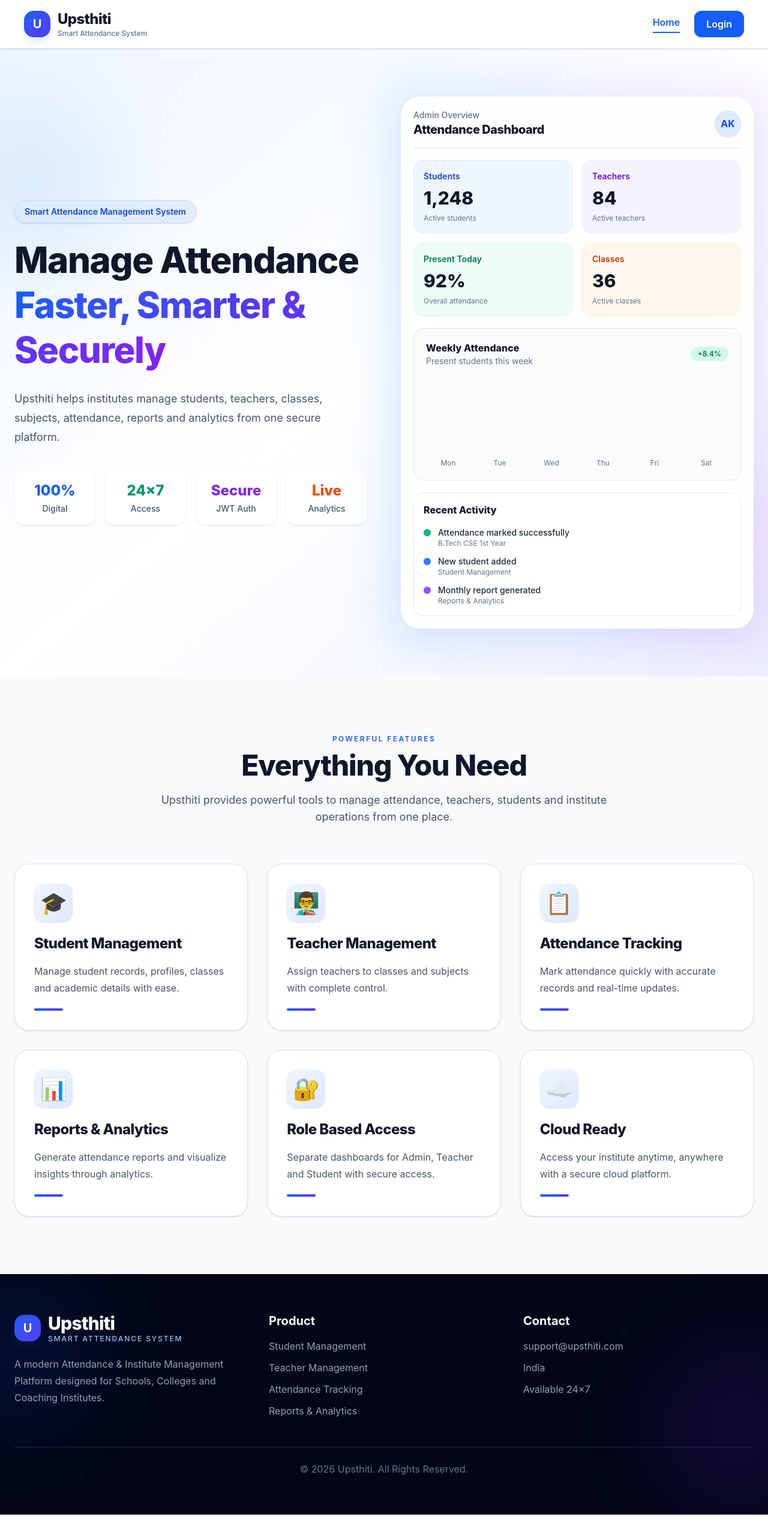
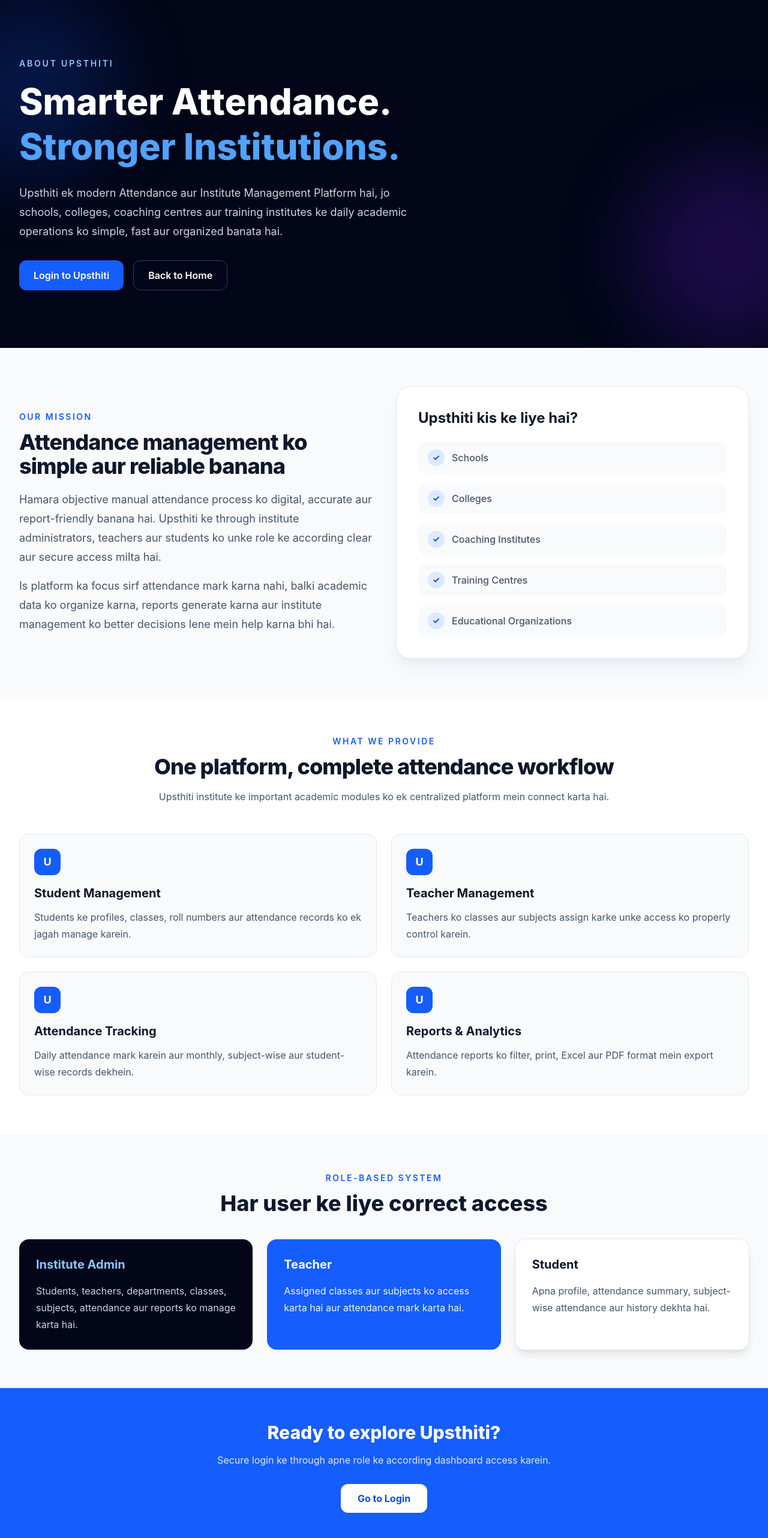
Before and after one commit to ck2768541-sudo/PROJECT-, a React (Vite) app in the folder frontend/: page /about in a window 1280 px wide. Before the commit this address led to /. Shown: the top 2564 px of the page at 60% size. Before the commit the page ends 2525 px from the top, so only its background shows below. Built offline with nearby package versions, Linux system fonts and the light colour scheme.

Commit message:
Add professional About Us page

```diff
--- a/frontend/src/components/home/Footer.jsx
+++ b/frontend/src/components/home/Footer.jsx
@@ -1,3 +1,4 @@
+import { Link } from "react-router-dom";
 function Footer() {
   return (
     <footer className="relative overflow-hidden bg-slate-950 text-white">
@@ -35,13 +36,33 @@ function Footer() {
             <h3 className="mb-4 text-lg font-bold text-white sm:text-xl">
               Product
             </h3>
+<ul className="space-y-3 break-words text-sm text-slate-400 sm:text-base">
+  <li>
+    <Link
+      to="/about"
+      className="transition hover:text-white"
+    >
+      About Us
+    </Link>
+  </li>
 
-            <ul className="space-y-3 break-words text-sm text-slate-400 sm:text-base">
-              <li className="transition hover:text-white">Student Management</li>
-              <li className="transition hover:text-white">Teacher Management</li>
-              <li className="transition hover:text-white">Attendance Tracking</li>
-              <li className="transition hover:text-white">Reports & Analytics</li>
-            </ul>
+  <li className="transition hover:text-white">
+    Student Management
+  </li>
+
+  <li className="transition hover:text-white">
+    Teacher Management
+  </li>
+
+  <li className="transition hover:text-white">
+    Attendance Tracking
+  </li>
+
+  <li className="transition hover:text-white">
+    Reports & Analytics
+  </li>
+</ul>
+
           </div>
 
           {/* Contact */}
@@ -52,7 +73,7 @@ function Footer() {
 
             <ul className="space-y-3 break-words text-sm text-slate-400 sm:text-base">
               <li className="break-all transition hover:text-white">
-                support@upsthiti.com
+              upsthiti.support@gmail.com
               </li>
               <li className="transition hover:text-white">India</li>
               <li className="transition hover:text-white">Available 24×7</li>
--- /dev/null
+++ b/frontend/src/pages/public/About.jsx
@@ -0,0 +1,242 @@
+import { Link } from "react-router-dom";
+
+function About() {
+  const features = [
+    {
+      title: "Student Management",
+      description:
+        "Students ke profiles, classes, roll numbers aur attendance records ko ek jagah manage karein.",
+    },
+    {
+      title: "Teacher Management",
+      description:
+        "Teachers ko classes aur subjects assign karke unke access ko properly control karein.",
+    },
+    {
+      title: "Attendance Tracking",
+      description:
+        "Daily attendance mark karein aur monthly, subject-wise aur student-wise records dekhein.",
+    },
+    {
+      title: "Reports & Analytics",
+      description:
+        "Attendance reports ko filter, print, Excel aur PDF format mein export karein.",
+    },
+  ];
+
+  return (
+    <main className="min-h-screen bg-slate-50 text-slate-900">
+      {/* Hero Section */}
+      <section className="relative overflow-hidden bg-slate-950 text-white">
+        <div className="pointer-events-none absolute -left-24 top-0 h-72 w-72 rounded-full bg-blue-600/20 blur-3xl" />
+        <div className="pointer-events-none absolute -right-24 bottom-0 h-80 w-80 rounded-full bg-violet-600/20 blur-3xl" />
+
+        <div className="relative mx-auto max-w-7xl px-4 py-20 sm:px-6 sm:py-24 lg:px-8">
+          <div className="max-w-3xl">
+            <p className="mb-4 text-sm font-semibold uppercase tracking-[0.2em] text-blue-300">
+              About Upsthiti
+            </p>
+
+            <h1 className="text-4xl font-extrabold leading-tight sm:text-5xl lg:text-6xl">
+              Smarter Attendance.
+              <span className="block text-blue-400">
+                Stronger Institutions.
+              </span>
+            </h1>
+
+            <p className="mt-6 max-w-2xl text-base leading-8 text-slate-300 sm:text-lg">
+              Upsthiti ek modern Attendance aur Institute Management
+              Platform hai, jo schools, colleges, coaching centres aur
+              training institutes ke daily academic operations ko simple,
+              fast aur organized banata hai.
+            </p>
+
+            <div className="mt-8 flex flex-col gap-4 sm:flex-row">
+              <Link
+                to="/login"
+                className="inline-flex items-center justify-center rounded-xl bg-blue-600 px-6 py-3 font-semibold text-white transition hover:bg-blue-500"
+              >
+                Login to Upsthiti
+              </Link>
+
+              <Link
+                to="/"
+                className="inline-flex items-center justify-center rounded-xl border border-slate-700 px-6 py-3 font-semibold text-white transition hover:border-slate-500 hover:bg-slate-900"
+              >
+                Back to Home
+              </Link>
+            </div>
+          </div>
+        </div>
+      </section>
+
+      {/* Mission Section */}
+      <section className="mx-auto max-w-7xl px-4 py-16 sm:px-6 lg:px-8">
+        <div className="grid gap-10 lg:grid-cols-2 lg:items-center">
+          <div>
+            <p className="text-sm font-semibold uppercase tracking-[0.18em] text-blue-600">
+              Our Mission
+            </p>
+
+            <h2 className="mt-3 text-3xl font-extrabold tracking-tight text-slate-900 sm:text-4xl">
+              Attendance management ko simple aur reliable banana
+            </h2>
+
+            <p className="mt-5 text-base leading-8 text-slate-600 sm:text-lg">
+              Hamara objective manual attendance process ko digital,
+              accurate aur report-friendly banana hai. Upsthiti ke through
+              institute administrators, teachers aur students ko unke role
+              ke according clear aur secure access milta hai.
+            </p>
+
+            <p className="mt-4 text-base leading-8 text-slate-600 sm:text-lg">
+              Is platform ka focus sirf attendance mark karna nahi, balki
+              academic data ko organize karna, reports generate karna aur
+              institute management ko better decisions lene mein help karna
+              bhi hai.
+            </p>
+          </div>
+
+          <div className="rounded-3xl border border-slate-200 bg-white p-7 shadow-xl shadow-slate-200/60 sm:p-9">
+            <h3 className="text-2xl font-bold text-slate-900">
+              Upsthiti kis ke liye hai?
+            </h3>
+
+            <ul className="mt-6 space-y-4 text-slate-600">
+              {[
+                "Schools",
+                "Colleges",
+                "Coaching Institutes",
+                "Training Centres",
+                "Educational Organizations",
+              ].map((item) => (
+                <li
+                  key={item}
+                  className="flex items-center gap-3 rounded-xl bg-slate-50 px-4 py-3"
+                >
+                  <span className="flex h-7 w-7 items-center justify-center rounded-full bg-blue-100 text-sm font-bold text-blue-700">
+                    ✓
+                  </span>
+
+                  <span className="font-medium">{item}</span>
+                </li>
+              ))}
+            </ul>
+          </div>
+        </div>
+      </section>
+
+      {/* Features */}
+      <section className="bg-white py-16">
+        <div className="mx-auto max-w-7xl px-4 sm:px-6 lg:px-8">
+          <div className="mx-auto max-w-3xl text-center">
+            <p className="text-sm font-semibold uppercase tracking-[0.18em] text-blue-600">
+              What We Provide
+            </p>
+
+            <h2 className="mt-3 text-3xl font-extrabold tracking-tight text-slate-900 sm:text-4xl">
+              One platform, complete attendance workflow
+            </h2>
+
+            <p className="mt-4 text-base leading-7 text-slate-600">
+              Upsthiti institute ke important academic modules ko ek
+              centralized platform mein connect karta hai.
+            </p>
+          </div>
+
+          <div className="mt-12 grid gap-6 sm:grid-cols-2">
+            {features.map((feature) => (
+              <article
+                key={feature.title}
+                className="rounded-2xl border border-slate-200 bg-slate-50 p-6 transition hover:-translate-y-1 hover:border-blue-200 hover:shadow-lg"
+              >
+                <div className="mb-4 flex h-11 w-11 items-center justify-center rounded-xl bg-blue-600 text-lg font-bold text-white">
+                  U
+                </div>
+
+                <h3 className="text-xl font-bold text-slate-900">
+                  {feature.title}
+                </h3>
+
+                <p className="mt-3 leading-7 text-slate-600">
+                  {feature.description}
+                </p>
+              </article>
+            ))}
+          </div>
+        </div>
+      </section>
+
+      {/* Roles */}
+      <section className="mx-auto max-w-7xl px-4 py-16 sm:px-6 lg:px-8">
+        <div className="text-center">
+          <p className="text-sm font-semibold uppercase tracking-[0.18em] text-blue-600">
+            Role-Based System
+          </p>
+
+          <h2 className="mt-3 text-3xl font-extrabold text-slate-900 sm:text-4xl">
+            Har user ke liye correct access
+          </h2>
+        </div>
+
+        <div className="mt-10 grid gap-6 md:grid-cols-3">
+          <div className="rounded-2xl bg-slate-950 p-7 text-white">
+            <h3 className="text-xl font-bold text-blue-300">
+              Institute Admin
+            </h3>
+
+            <p className="mt-4 leading-7 text-slate-300">
+              Students, teachers, departments, classes, subjects,
+              attendance aur reports ko manage karta hai.
+            </p>
+          </div>
+
+          <div className="rounded-2xl bg-blue-600 p-7 text-white">
+            <h3 className="text-xl font-bold">
+              Teacher
+            </h3>
+
+            <p className="mt-4 leading-7 text-blue-50">
+              Assigned classes aur subjects ko access karta hai aur
+              attendance mark karta hai.
+            </p>
+          </div>
+
+          <div className="rounded-2xl bg-white p-7 shadow-lg ring-1 ring-slate-200">
+            <h3 className="text-xl font-bold text-slate-900">
+              Student
+            </h3>
+
+            <p className="mt-4 leading-7 text-slate-600">
+              Apna profile, attendance summary, subject-wise attendance aur
+              history dekhta hai.
+            </p>
+          </div>
+        </div>
+      </section>
+
+      {/* CTA */}
+      <section className="bg-blue-600">
+        <div className="mx-auto max-w-7xl px-4 py-14 text-center sm:px-6 lg:px-8">
+          <h2 className="text-3xl font-extrabold text-white">
+            Ready to explore Upsthiti?
+          </h2>
+
+          <p className="mx-auto mt-4 max-w-2xl text-blue-100">
+            Secure login ke through apne role ke according dashboard access
+            karein.
+          </p>
+
+          <Link
+            to="/login"
+            className="mt-7 inline-flex rounded-xl bg-white px-7 py-3 font-bold text-blue-700 transition hover:bg-blue-50"
+          >
+            Go to Login
+          </Link>
+        </div>
+      </section>
+    </main>
+  );
+}
+
+export default About;
--- a/frontend/src/routes/AppRoutes.jsx
+++ b/frontend/src/routes/AppRoutes.jsx
@@ -1,6 +1,7 @@
 import { BrowserRouter, Routes, Route, Navigate } from "react-router-dom";
 
 import Home from "../pages/public/Home";
+import About from "../pages/public/About";
 import Login from "../pages/auth/Login";
 import ForgotPassword from "../pages/auth/ForgotPassword";
 import VerifyOtp from "../pages/auth/VerifyOtp";
@@ -67,6 +68,7 @@ function AppRoutes() {
       <Routes>
         {/* Public Routes */}
         <Route path="/" element={<Home />} />
+        <Route path="/about" element={<About />} />
         <Route path="/login" element={<Login />} />
 <Route path="/forgot-password" element={<ForgotPassword />} />
 <Route path="/verify-otp" element={<VerifyOtp />} />
```
